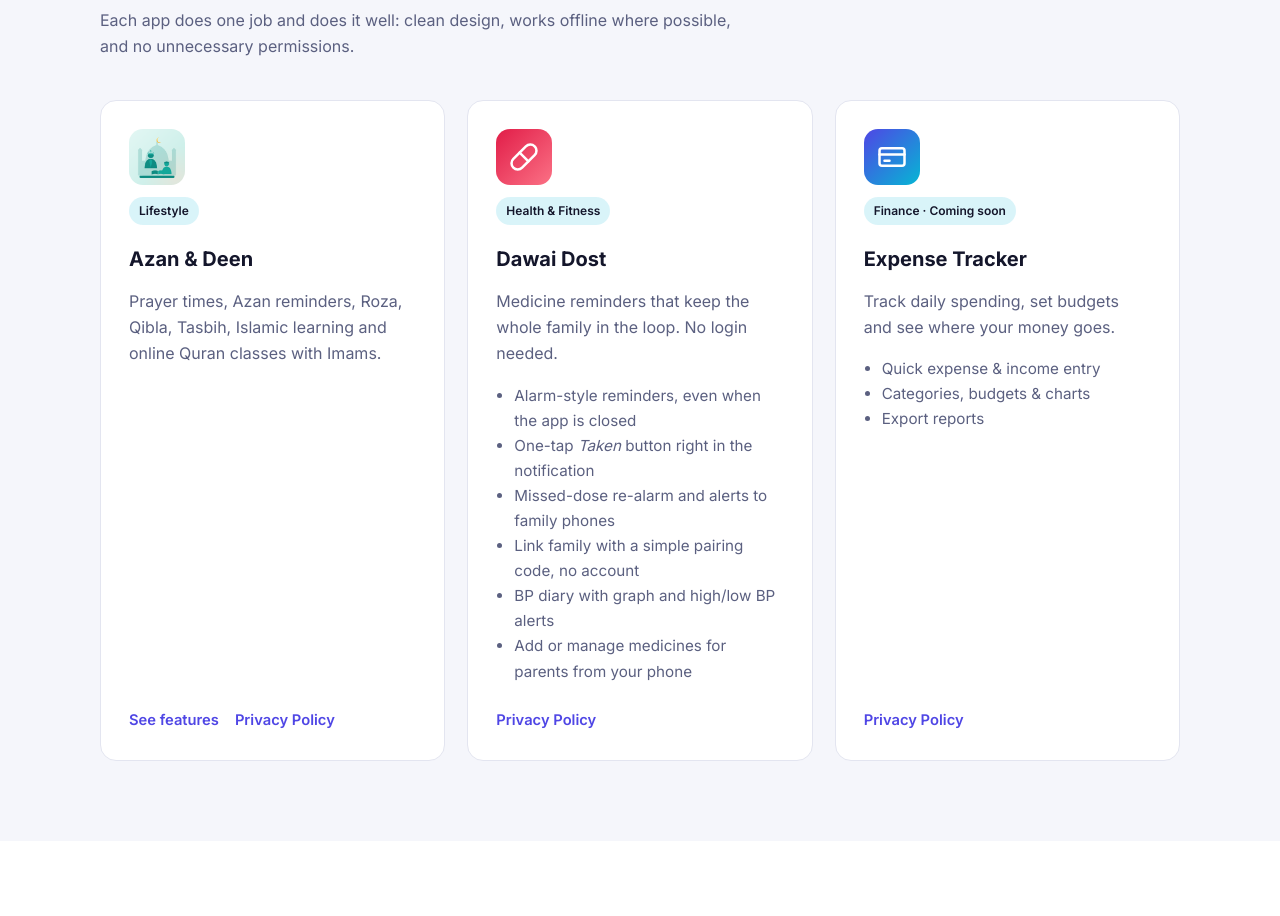
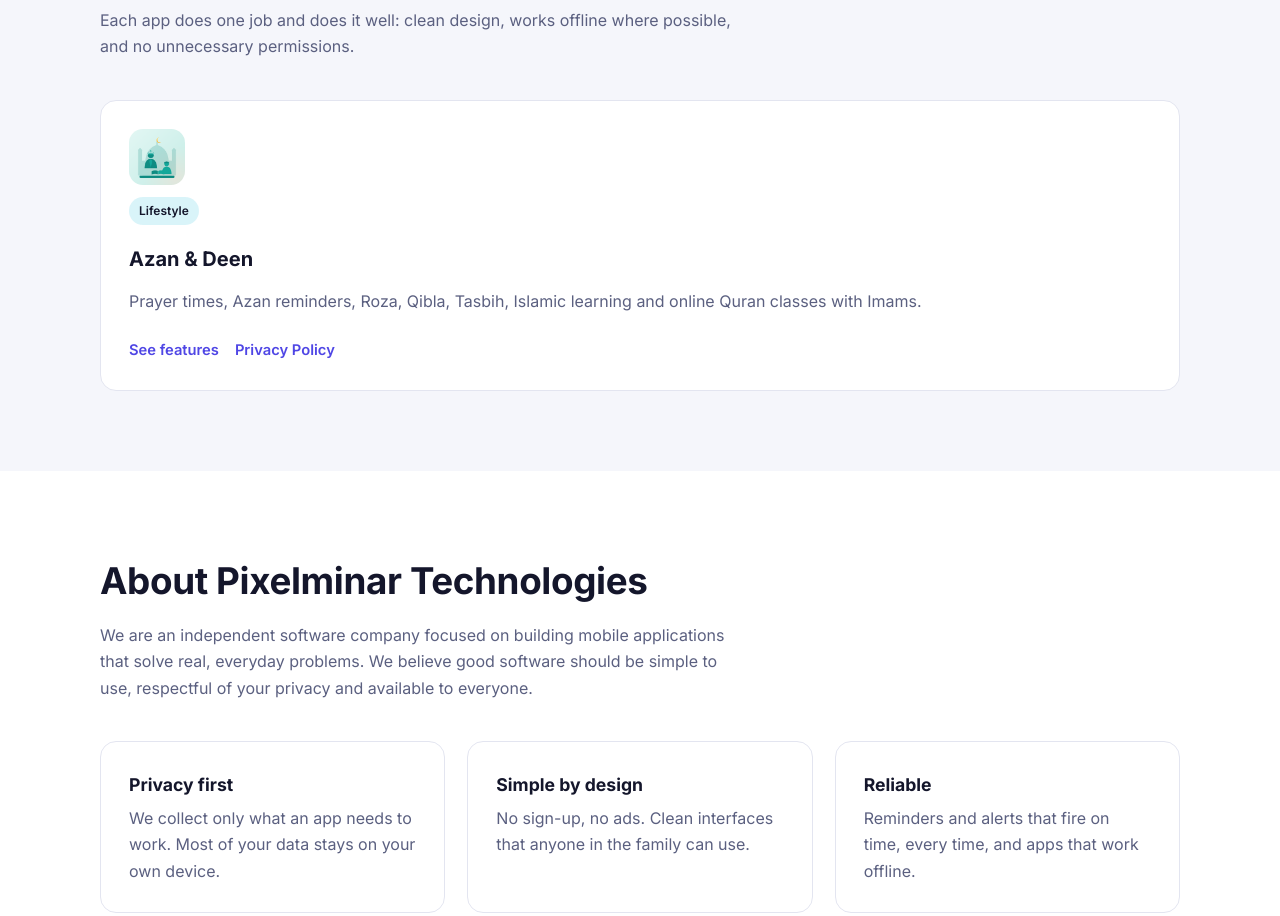
Before and after one commit to Mozamrocket/Pixelminar-Technologies-Website, a plain HTML site: page index.html in a window 1280 px wide. Shown: the part 3829-4745 px from the top of the page. Drawn offline with Linux system fonts and the light colour scheme.

Commit message:
Homepage: show only Azan & Deen for now (hide Dawai Dost and Expense Tracker)
Co-Authored-By: Claude Opus 5.5 <noreply@anthropic.com>
Claude-Session: https://claude.ai/code/session_01CSZ3X4jbVYRnDDET21ZTo1

```diff
--- a/index.html
+++ b/index.html
@@ -4,7 +4,7 @@
   <meta charset="UTF-8">
   <meta name="viewport" content="width=device-width, initial-scale=1.0">
   <title>Pixelminar Technologies – Simple, useful apps</title>
-  <meta name="description" content="Pixelminar Technologies builds simple, privacy-friendly mobile apps: Azan &amp; Deen (prayer times, Islamic learning and online Quran classes), Dawai Dost and Expense Tracker.">
+  <meta name="description" content="Pixelminar Technologies builds simple, privacy-friendly mobile apps: Azan &amp; Deen: prayer times, Islamic learning and online Quran classes with trusted Imams (Imam Connect).">
   <link rel="icon" href="assets/logo.svg" type="image/svg+xml">
   <link rel="preconnect" href="https://fonts.googleapis.com">
   <link href="https://fonts.googleapis.com/css2?family=Inter:wght@400;500;600;700;800&display=swap" rel="stylesheet">
@@ -123,43 +123,6 @@
             <a href="privacy/azan.html">Privacy Policy</a>
           </div>
         </article>
-
-        <article class="card app-card">
-          <div class="app-icon" style="background:linear-gradient(135deg,#e11d48,#fb7185)">
-            <svg viewBox="0 0 24 24" fill="none" stroke="currentColor" stroke-width="2" stroke-linecap="round" stroke-linejoin="round"><path d="m10.5 20.5 10-10a4.95 4.95 0 1 0-7-7l-10 10a4.95 4.95 0 1 0 7 7Z"/><path d="m8.5 8.5 7 7"/></svg>
-          </div>
-          <span class="badge">Health &amp; Fitness</span>
-          <h3>Dawai Dost</h3>
-          <p>Medicine reminders that keep the whole family in the loop. No login needed.</p>
-          <ul>
-            <li>Alarm-style reminders, even when the app is closed</li>
-            <li>One-tap <em>Taken</em> button right in the notification</li>
-            <li>Missed-dose re-alarm and alerts to family phones</li>
-            <li>Link family with a simple pairing code, no account</li>
-            <li>BP diary with graph and high/low BP alerts</li>
-            <li>Add or manage medicines for parents from your phone</li>
-          </ul>
-          <div class="links">
-            <a href="privacy/med-reminder.html">Privacy Policy</a>
-          </div>
-        </article>
-
-        <article class="card app-card">
-          <div class="app-icon" style="background:linear-gradient(135deg,#4f46e5,#06b6d4)">
-            <svg viewBox="0 0 24 24" fill="none" stroke="currentColor" stroke-width="2" stroke-linecap="round" stroke-linejoin="round"><rect x="2" y="5" width="20" height="14" rx="2"/><path d="M2 10h20"/><path d="M6 15h4"/></svg>
-          </div>
-          <span class="badge">Finance · Coming soon</span>
-          <h3>Expense Tracker</h3>
-          <p>Track daily spending, set budgets and see where your money goes.</p>
-          <ul>
-            <li>Quick expense &amp; income entry</li>
-            <li>Categories, budgets &amp; charts</li>
-            <li>Export reports</li>
-          </ul>
-          <div class="links">
-            <a href="privacy/expense-tracker.html">Privacy Policy</a>
-          </div>
-        </article>
       </div>
     </div>
   </section>
```
